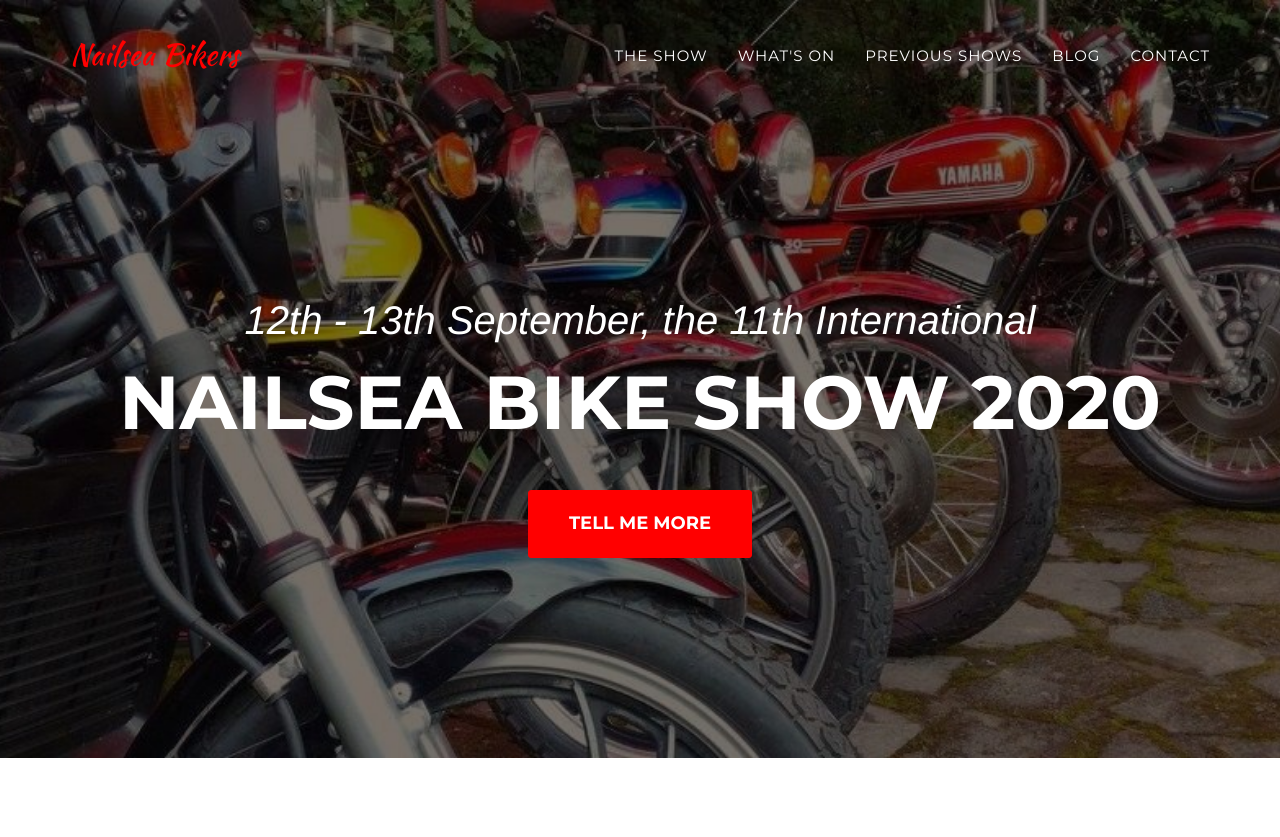
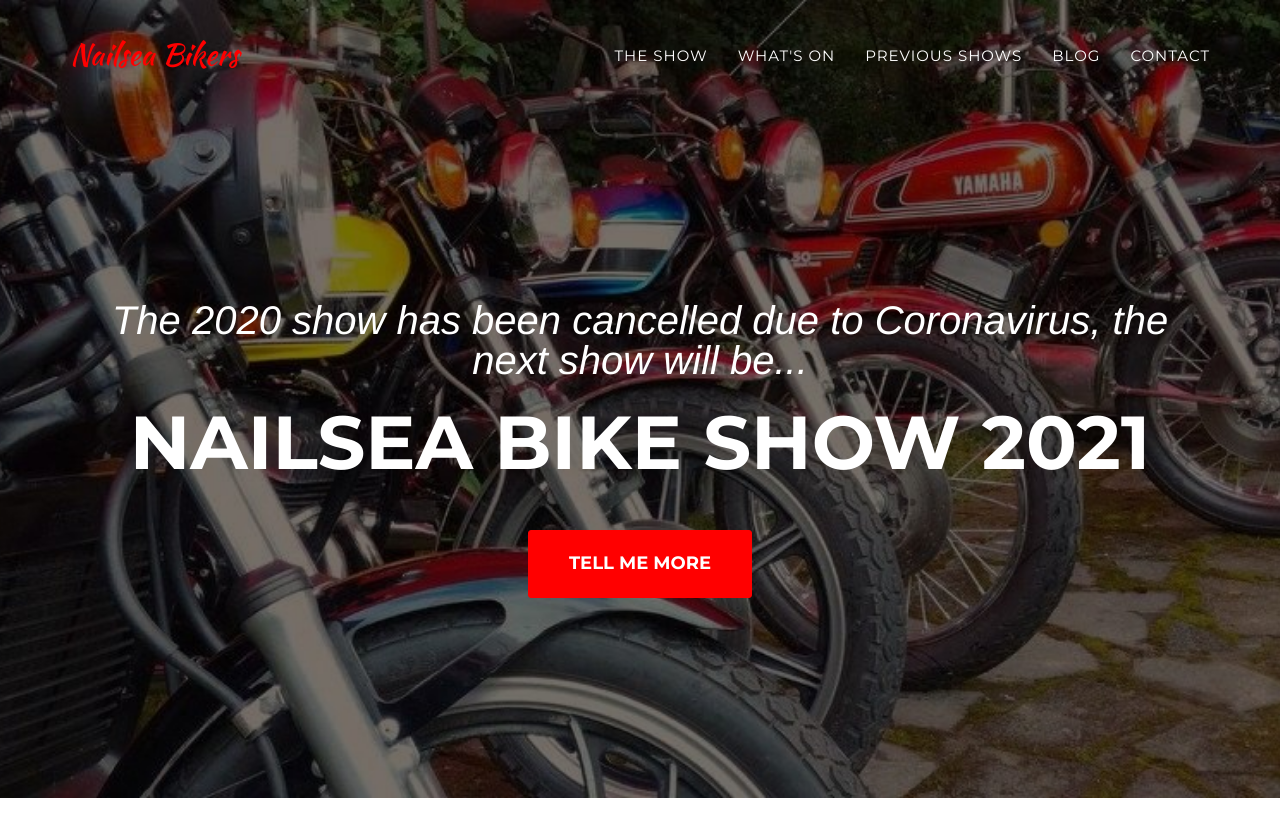
Before and after one commit to nailsea-bikers/nailsea-bikers.github.io, a Jekyll site: the page built from index.html, in a window 1280 px wide and 900 px high. Shown: the top 837 px of the window. Built offline with Jekyll 4.4.1, drawn with Linux system fonts in a browser that asks for light colours; some web fonts are replaced; comment, search, counter and statistics services are not loaded.

Commit message:
Announce the shows cancellation

```diff
--- a/_includes/header.html
+++ b/_includes/header.html
@@ -2,8 +2,8 @@
     <header>
         <div class="container">
             <div class="intro-text">
-                <div class="intro-lead-in">12th - 13th September, the 11th International</div>
-                <div class="intro-heading">Nailsea Bike Show 2020</div>
+                <div class="intro-lead-in">The 2020 show has been cancelled due to Coronavirus, the next show will be...</div>
+                <div class="intro-heading">Nailsea Bike Show 2021</div>
                 <a href="#theshow" class="page-scroll btn btn-xl">Tell Me More</a>
             </div>
         </div>
```
Also changed, not shown: _posts/2020-07-09-cancellation.markdown (added, +35 -0 lines).
